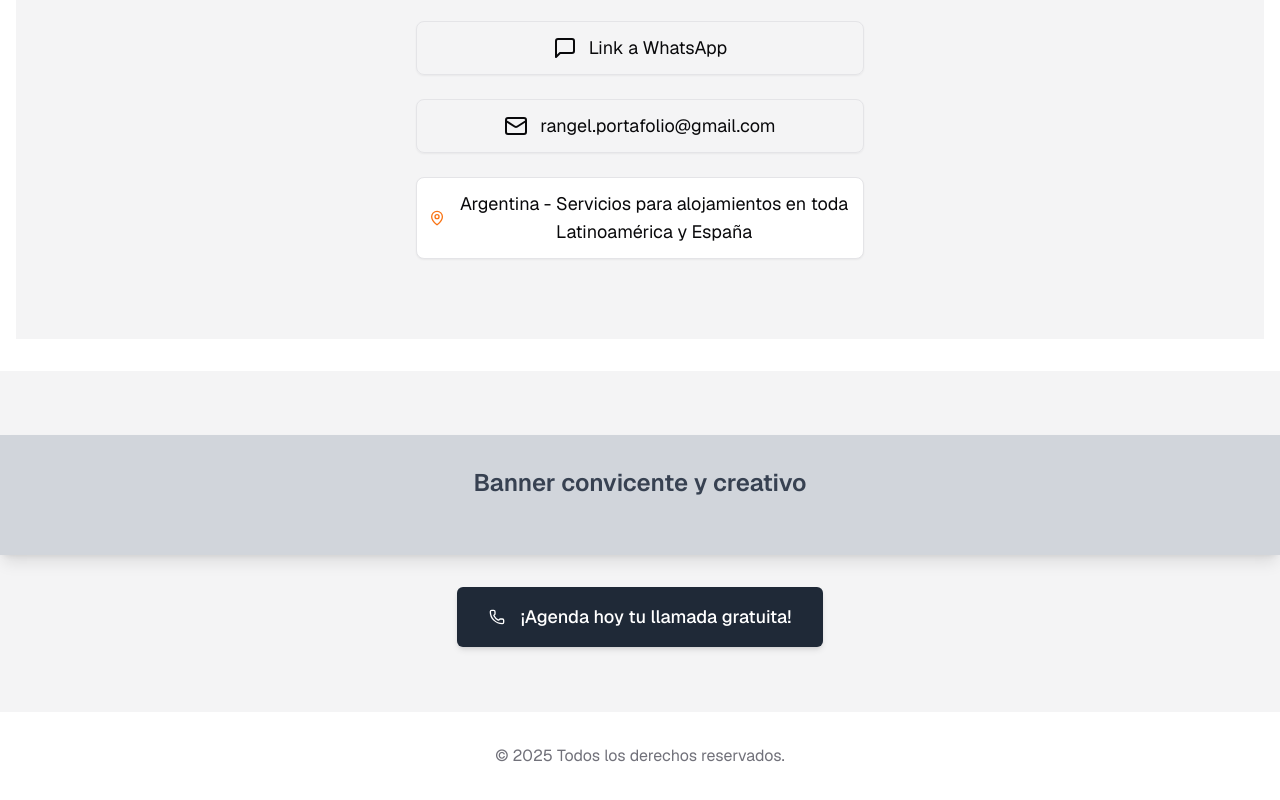
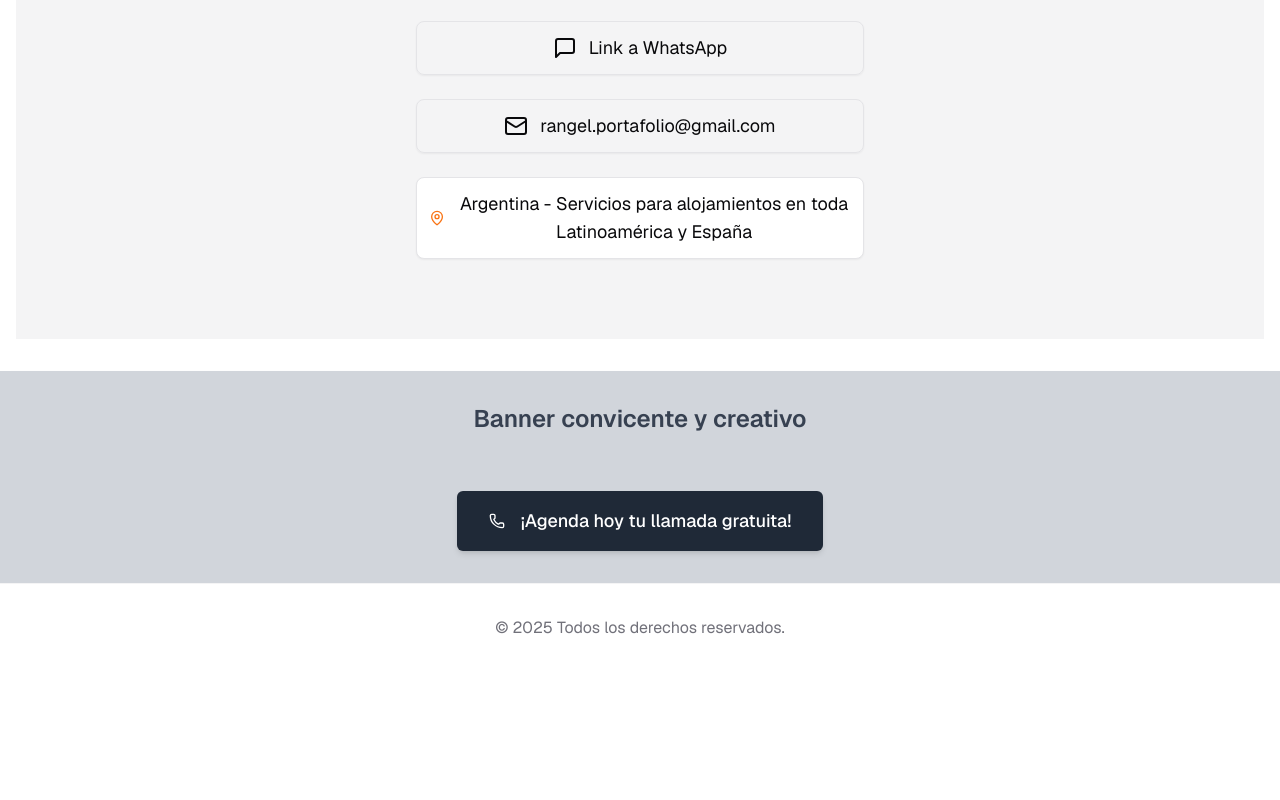
Before and after one commit to CayunDiego/TuristaWeb, a Next.js app: page / in a window 1280 px wide. Shown: the part 3296-4096 px from the top of the page. After the commit the page ends 3968 px from the top, so only its background shows below. Built offline with nearby package versions, Linux system fonts and the light colour scheme.

Commit message:
styles footer

```diff
--- a/src/components/layout/footer.tsx
+++ b/src/components/layout/footer.tsx
@@ -6,15 +6,11 @@ const Footer = () => {
   const darkButtonStyle = "bg-gray-800 text-white hover:bg-gray-700 shadow-md";
   return (
     <>
-      <section className="w-full py-12 md:py-16 bg-secondary">
-        <div className="container mx-auto text-center">
-          <div className="bg-gray-300 p-8 shadow-lg">
-            <h3 className="text-2xl font-semibold text-gray-700 mb-6">
-              Banner convicente y creativo
-            </h3>
-            {/* This is a placeholder for the creative banner.
-                You can replace this div with an Image component or complex HTML structure. */}
-          </div>
+      <section className="w-full bg-secondary">
+        <div className="bg-gray-300 flex items-center justify-center flex-col p-8 shadow-lg">
+          <h3 className="text-2xl font-semibold text-gray-700 mb-6">
+            Banner convicente y creativo
+          </h3>
           <div className="px-4">
             <Button size="lg" className={`${darkButtonStyle} px-8 py-4 text-lg mt-8 whitespace-normal sm:pt-4 sm:pb-4 h-auto	`}>
               <Phone className="mr-2 h-5 w-5" />
```
